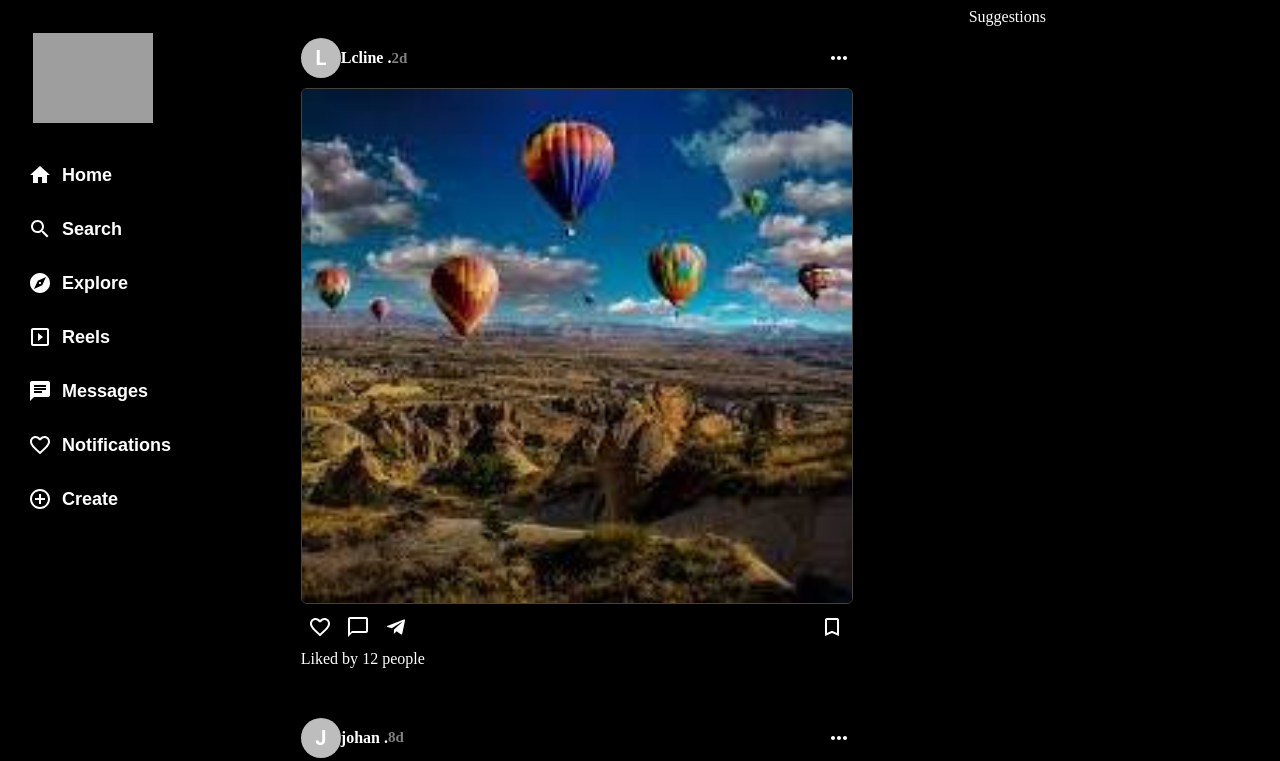
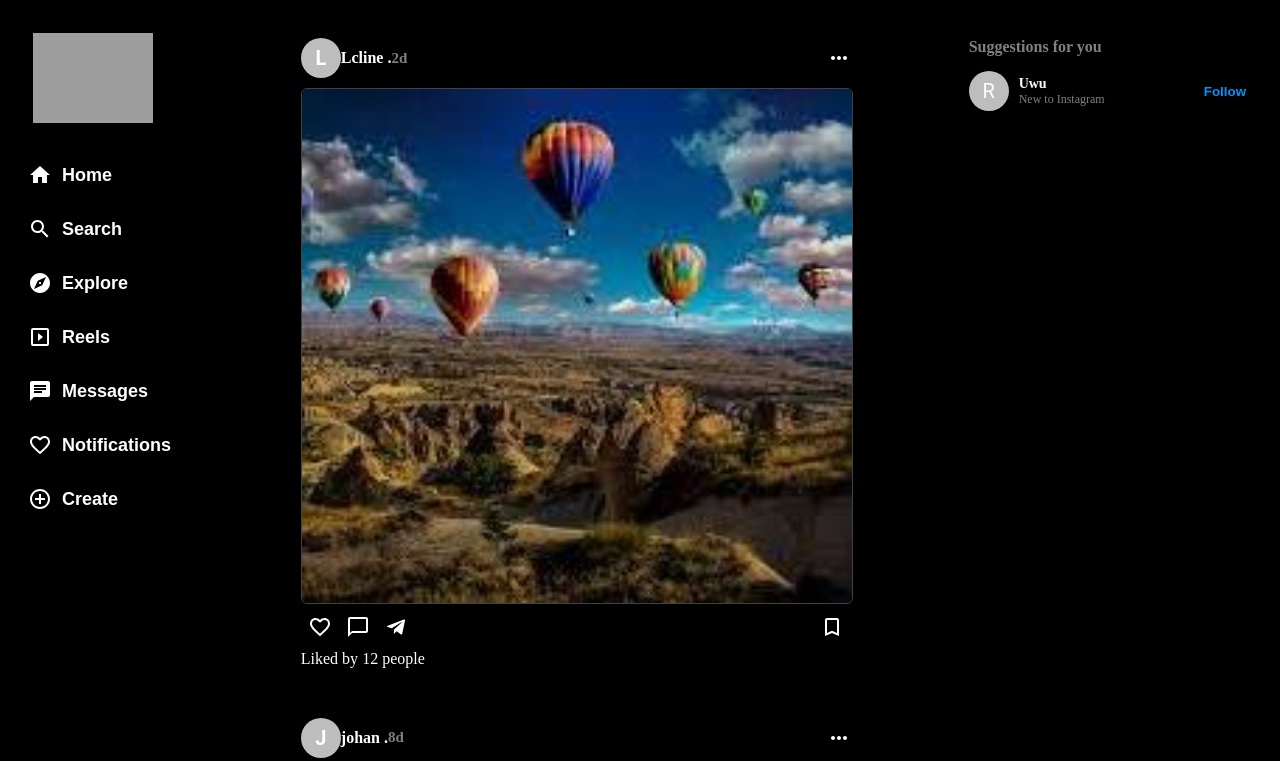
Before and after one commit to EiG123/react-ig, a React (Vite) app in the folder ig-react/: page / in a window 1280 px wide. Shown: the top 761 px of the page. Built offline with nearby package versions, Linux system fonts and the light colour scheme; grey boxes are pictures that could not be loaded.

Commit message:
update 20:54 30/11/2566

```diff
--- a/ig-react/src/timeline/Sugesstions.css
+++ b/ig-react/src/timeline/Sugesstions.css
@@ -0,0 +1,52 @@
+.suggesstions{
+    margin-top: 30px;
+    margin-right: 20px;
+}
+
+.suggestions__title{
+    color: gray;
+    font-weight: bold;
+}
+
+.username__left{
+    display: flex;
+    align-items: center;
+}
+
+.username__info{
+    display: flex;
+    flex-direction: column;
+}
+
+.relation{
+    color: gray;
+    font-size: 12px;
+}
+
+.suggestion__username{
+    display: flex;
+    flex-direction: row;
+    justify-content: space-between;
+    margin-top: 15px;
+}
+
+.follow__button{
+    color: #0095f6;
+    font-weight: bold;
+    background: 0;
+    border: 0;
+}
+
+.follow__button:hover{
+    color: white;
+    cursor: pointer;
+}
+
+.username{
+    font-weight: 600;
+    font-size: 14px;
+}
+
+.avatar{
+    margin-right: 10px;
+}
--- a/ig-react/src/timeline/Sugesstions.jsx
+++ b/ig-react/src/timeline/Sugesstions.jsx
@@ -1,8 +1,27 @@
+import { Avatar } from "@mui/material";
+import "./Sugesstions.css"
 
 function Suggestions(){
 
     return(
-        <div>Suggestions</div>
+        <div className="suggesstions">
+            <div className="suggestions__title">Suggestions for you</div>
+            <div className="suggestions__usernames">
+                <div className="suggestion__username">
+                    <div className="username__left">
+                        <span className="avatar">
+                            <Avatar>R</Avatar>
+                        </span>
+                        <div className="username__info">
+                            <div className="username">Uwu</div>
+                            <div className="relation">New to Instagram</div>
+                        </div>
+                    </div>
+                    <button className="follow__button">Follow</button>
+
+                </div>
+            </div>
+        </div>
     );
 }
 
```
